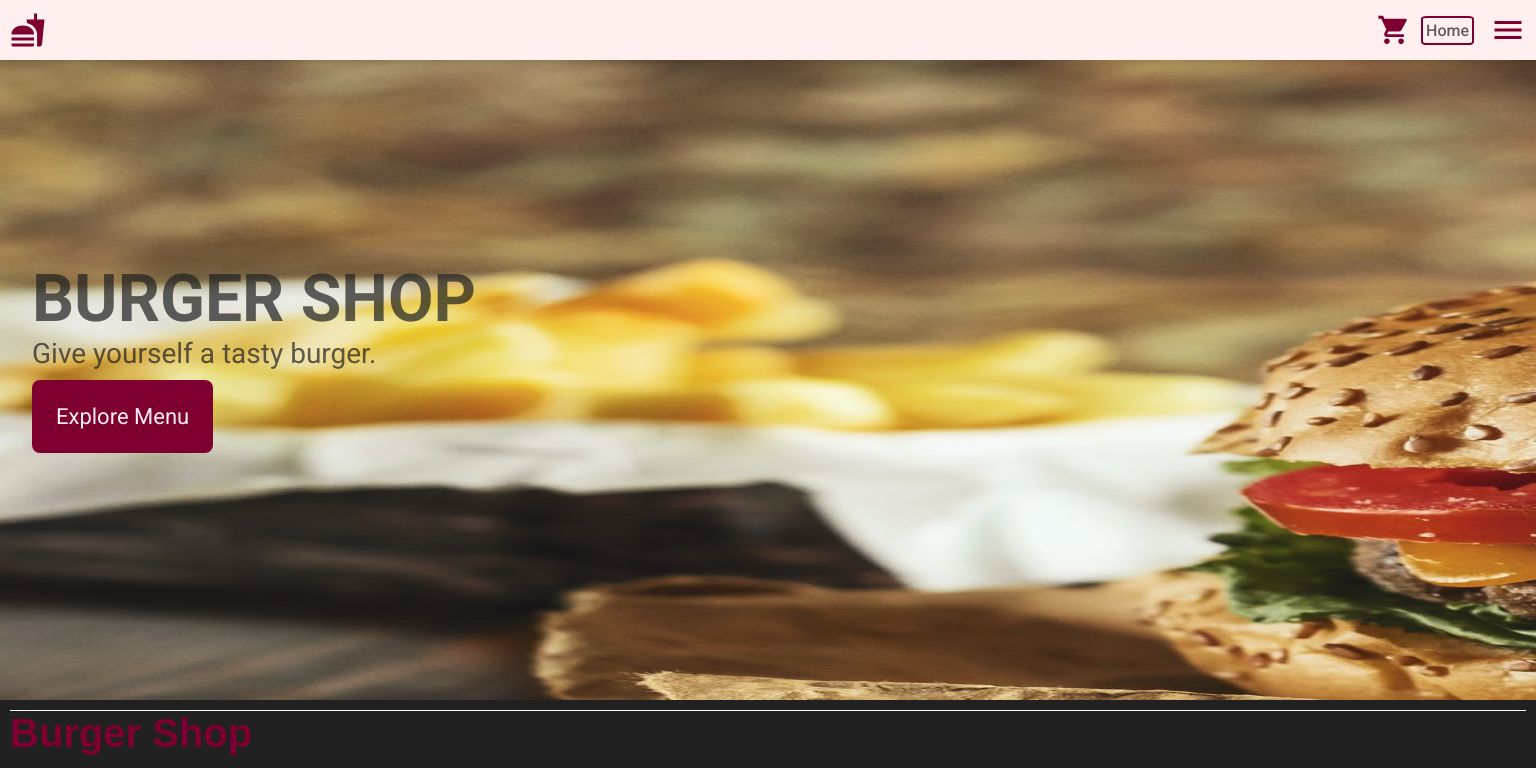
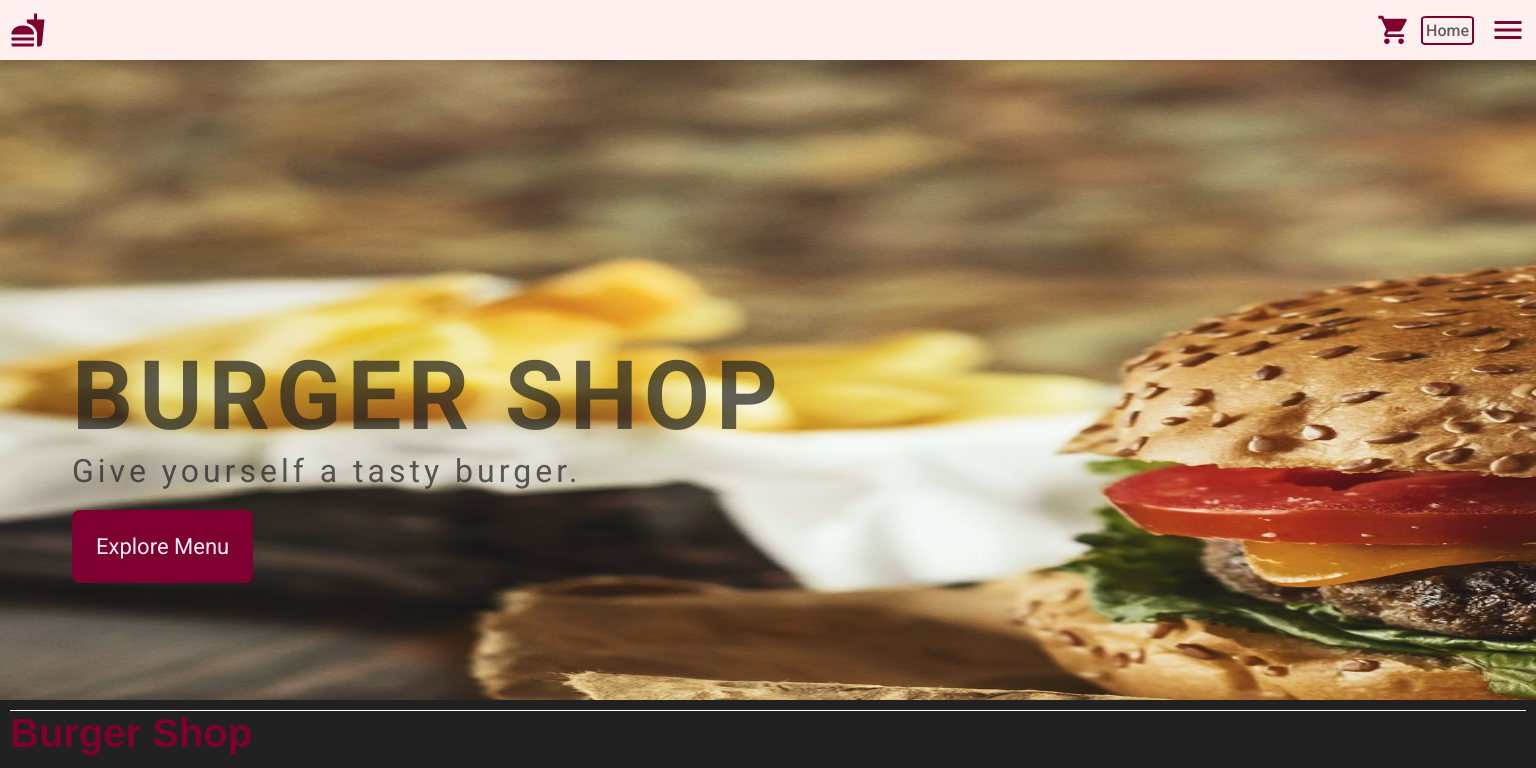
Before and after one commit to LuisCar09/Burger-shop, a React (Create React App) app: page / in a window 1536 px wide. Shown: the top 768 px of the page. Built offline with nearby package versions, Linux system fonts and the light colour scheme.

Commit message:
Add fix size problems

```diff
--- a/src/styles/home.scss
+++ b/src/styles/home.scss
@@ -1,24 +1,29 @@
 @import 'colors';
-.home{
+
+.home {
     height: 80vh;
     position: relative;
     color: $lightdark;
     overflow: hidden;
-    >div{
+
+    >div {
         position: relative;
-        top: 20rem;
+        top: 28rem;
         left: 3.2rem;
-        >h1{
+
+        >h1 {
             font-size: 4rem;
             text-transform: uppercase;
         }
-        >p{
-        font-size: 1.6rem;
+
+        >p {
+            font-size: 1.6rem;
         }
     }
-    a{
+
+    a {
         position: absolute;
-        top: 29rem;
+        top: 36rem;
         left: 3.2rem;
         text-decoration: none;
         color: $pink;
@@ -27,12 +32,13 @@
         border-radius: 0.8rem;
         font-size: 1.6rem;
     }
-    &::before{
+
+    &::before {
         content: '';
         background-image: url('../assets/bg.jpg');
         background-repeat: no-repeat;
         background-size: cover;
-
+        background-size: 250% 88%;
         z-index: -1;
         position: absolute;
         height: calc(100vh + 5rem);
@@ -42,61 +48,131 @@
 
     }
 }
-@media screen and (min-width: 410px) {
-    .home{
-        >div{
 
-            >h1{
+@media screen and (min-width: 425px) {
+    .home {
+        >div {
+
+            >h1 {
                 font-size: 4.6rem;
             }
-            >p{
-            font-size: 1.8rem;
+
+            >p {
+                font-size: 1.8rem;
             }
         }
-        &::before{
+        a{
+            top:37em
+        }
+        &::before {
             // height: calc(100vh + 10rem);
             background-size: 260% 100%;
         }
     }
 }
-@media screen and (min-width: 425px) {
+
+// @media screen and (min-width: 425px) {
+//     .home {
+//         >div {
+
+//             >h1 {
+//                 font-size: 4.6rem;
+//             }
+
+//             >p {
+//                 font-size: 1.8rem;
+//             }
+//         }
+
+//         &::before {
+
+//             background-size: 270% 100%;
+//         }
+//     }
+// }
+
+ @media screen and (min-width: 767px) {
+     .home {
+         >div {
+             >h1 {
+                 font-size: 6.6rem;
+             }
+
+             >p {
+                 font-size: 2.8rem;
+             }
+         }
+
+         &::before {
+             background-size: 290% 100%;
+             left: -50px;
+         }
+
+         a {
+             top: 40rem;
+             padding: 2.4rem;
+             font-size: 2.2rem;
+             &:hover{
+                background-color: transparent;
+                border: 1px $reddark solid;
+                color: $reddark;
+            }
+         }
+     }
+ }
+@media screen and (min-width: 1024px) {
     .home{
-        >div{
+        div {
+            left: 7.2rem;
+            >h1 {
+                font-size: 8.6rem;
+            }
 
-            >h1{
-                font-size: 4.6rem;
-            }
-            >p{
-            font-size: 1.8rem;
+            >p {
+                font-size: 3.2rem;
             }
         }
-        &::before{
-
-            background-size: 260% 100%;
+        a {
+            left: 7.2rem;
+            top: 43rem;
+        &:hover{
+            background-color: transparent;
+            border: 1px $reddark solid;
+            color: $reddark;
+        }
         }
     }
+
 }
-@media screen and (min-width: 767px) {
+
+@media screen and (min-width: 1440px) {
     .home{
-        >div{
-            >h1{
-                font-size: 6.6rem;
+        div {
+            left: 7.2rem;
+            >h1 {
+                font-size: 9.6rem;
+                letter-spacing: 0.6rem;
             }
-            >p{
-            font-size: 2.8rem;
+
+            >p {
+                font-size: 3.2rem;
+                letter-spacing: 0.4rem;
             }
         }
-        &::before{
-
-            background-size: 280% 100%;
+        &::before {
+            background-size: 250% 100%;
             left: -50px;
         }
-        a{
+        a {
 
-            top: 32rem;
-            padding: 2.4rem;
-
-            font-size: 2.2rem;
+            top: 45rem;
+            left: 7.2rem;
+        &:hover{
+            background-color: transparent;
+            border: 1px $reddark solid;
+            color: $reddark;
+        }
         }
     }
+
 }
```
